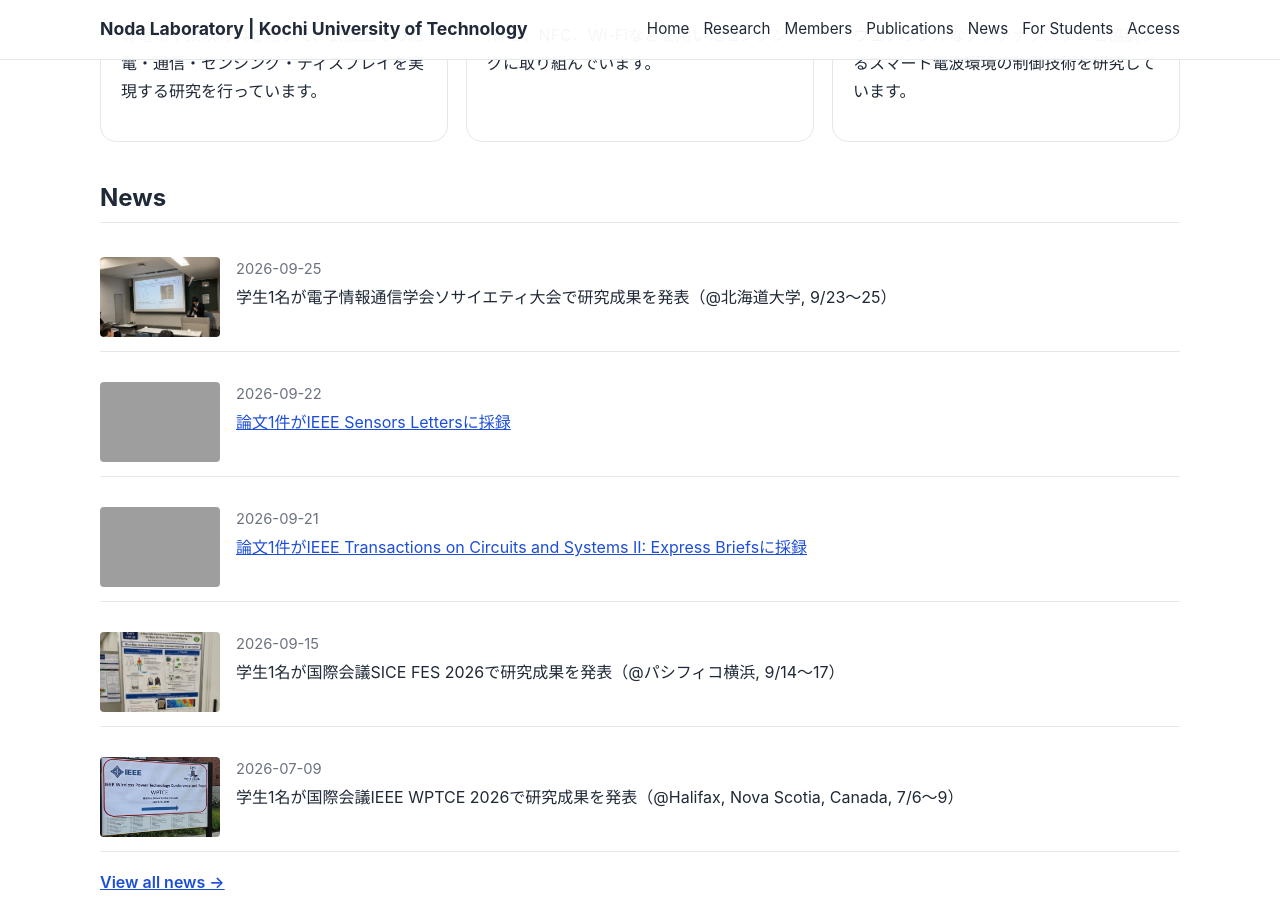
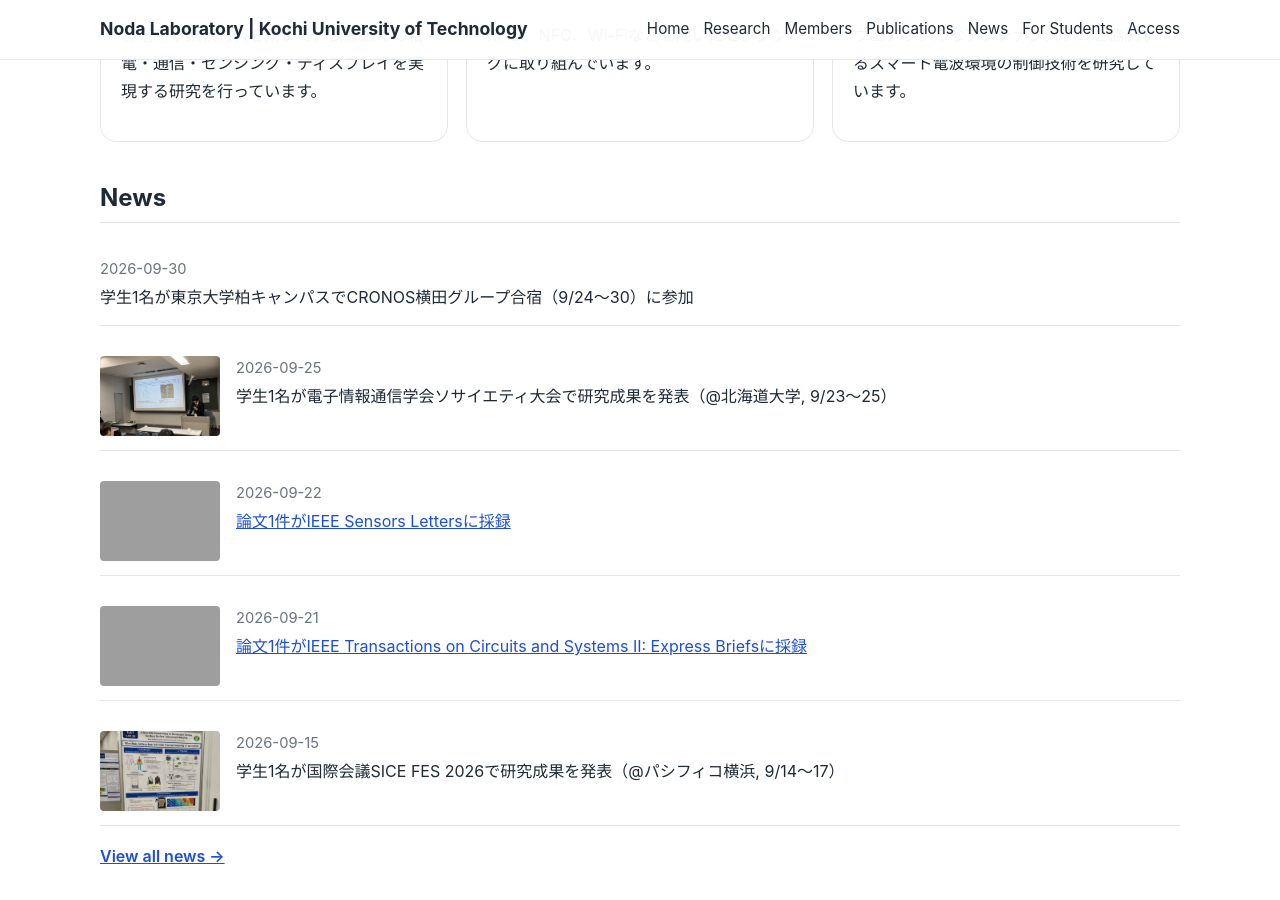
Before and after one commit to akihito-noda/lab-website, a Jekyll site: the page built from index.md, in a window 1280 px wide and 900 px high, scrolled down 856 px, cut to the strip 0-900 px from the top of the window. Built offline with Jekyll 4.4.1, drawn with Linux system fonts in a browser that asks for light colours; grey boxes are pictures that could not be loaded.

Commit message:
Update news.yml

```diff
--- a/_data/news.yml
+++ b/_data/news.yml
@@ -1,3 +1,6 @@
+- date: 2026-09-30
+  title: "学生1名が東京大学柏キャンパスでCRONOS横田グループ合宿（9/24～30）に参加"
+
 - date: 2026-09-25
   title: "学生1名が電子情報通信学会ソサイエティ大会で研究成果を発表（@北海道大学, 9/23～25）"
   image: "/assets/images/news/ieice2026s.jpg"
```
